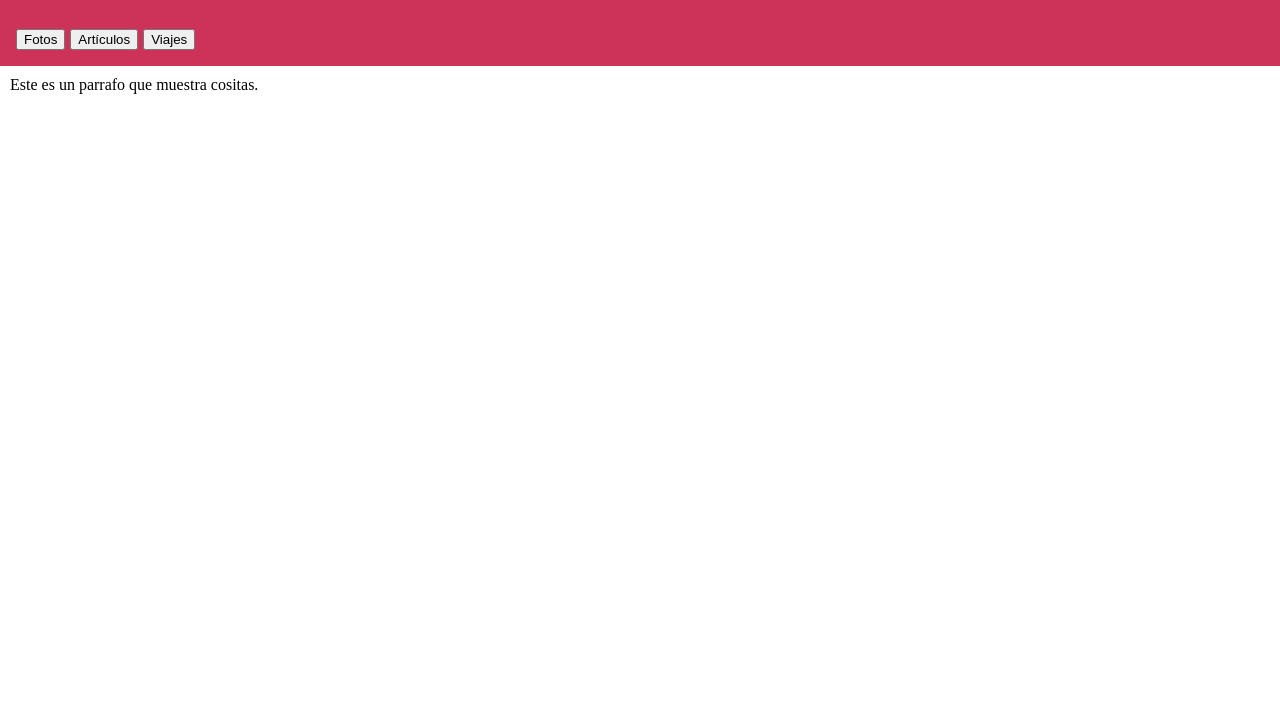
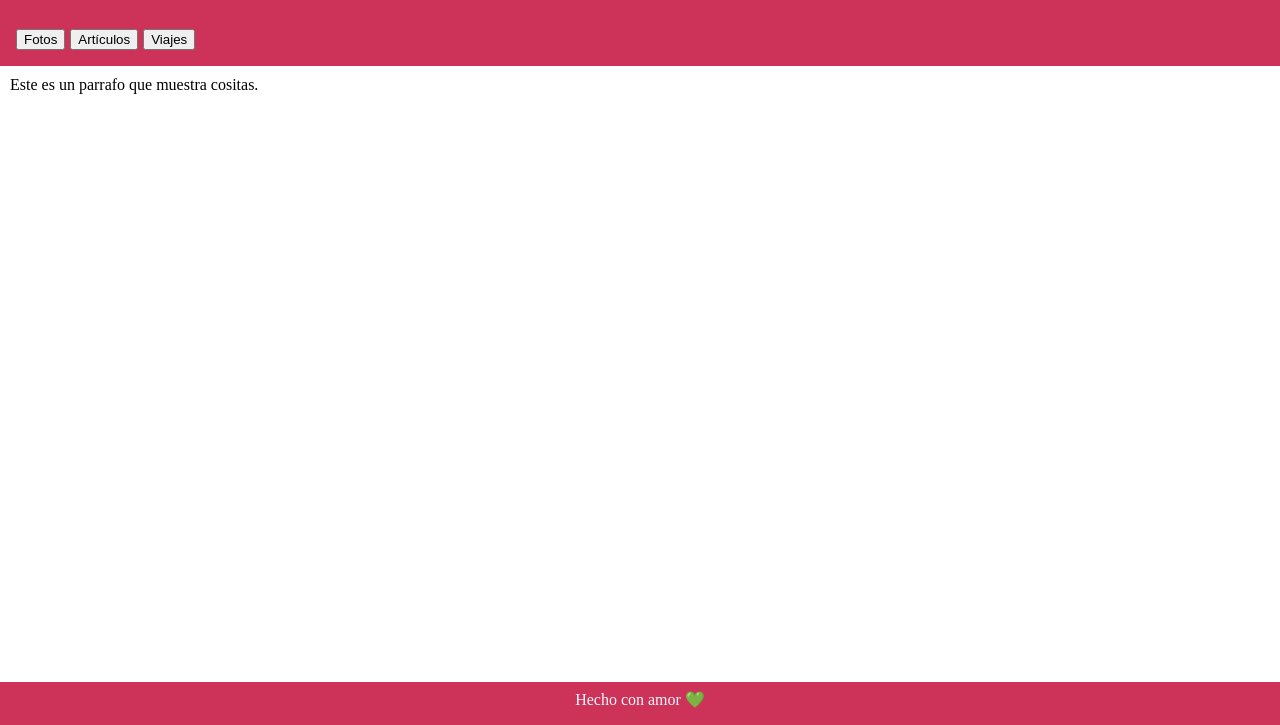
Before and after one commit to rombetjai/test, a plain HTML site: page index.html in a window 1280 px wide. Shown: the part 75-800 px from the top of the page. Drawn offline with Linux system fonts and the light colour scheme.

Commit message:
Footer finalizado

```diff
--- a/css/estilos.css
+++ b/css/estilos.css
@@ -35,3 +35,14 @@ div.container button{
 div.content {
     padding: 10px;
 }
+
+footer{
+    background-color: rgb(205, 50, 89);
+    color: aliceblue;
+    text-align: center;
+    position: absolute;
+    bottom: 0;
+    width: 100vw;
+    padding-top: 0.5rem;
+    padding-bottom: 1rem;
+}
--- a/index.html
+++ b/index.html
@@ -25,6 +25,10 @@
     <div class="content">
         Este es un parrafo que muestra cositas.
     </div>
+
+    <footer>
+        Hecho con amor 💚
+    </footer>
 </body>
 
 </html>
```
